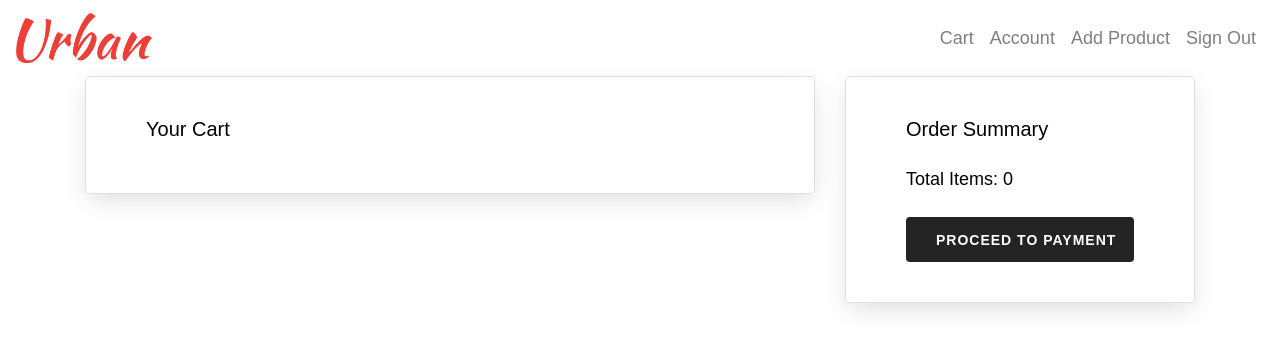
After one commit to nachiketgalande1609/urban, a Flask app: page /cart/ in a window 1280 px wide. The commit adds this page. Shown: the top 351 px of the page. Run offline with Flask 3, Linux system fonts and the light colour scheme; the visitor is signed in with stand-in values (Sample User, id 1); parts of the project's set-up code (start-up, migrations or seed data) failed here and were passed over; some libraries are stand-ins or nearby versions.

Commit message:
Added cart page, but does not function

```diff
--- a/app.py
+++ b/app.py
@@ -51,6 +51,11 @@ def account():
 def addproduct():
     return render_template('addproduct.html')
 
+@app.route('/cart/')
+@login_required
+def cart():
+    return render_template('cart.html')
+
 # Run the Flask application if this script is executed directly
 if __name__ == "__main__":
-    app.run(host='0.0.0.0', port=5000, debug=False)
+    app.run(debug=True)
--- a/templates/base.html
+++ b/templates/base.html
@@ -27,6 +27,9 @@
         <div class="collapse navbar-collapse" id="navbarSupportedContent">
             {% if session.logged_in %}
                 <ul class="navbar-nav ml-auto">
+                    <li class="nav-item">
+                        <a class="nav-link" href="{{ url_for('cart') }}">Cart</a>
+                    </li>
                     <li class="nav-item">
                         <a class="nav-link" href="{{ url_for('account') }}">Account</a>
                     </li>
--- /dev/null
+++ b/templates/cart.html
@@ -0,0 +1,48 @@
+{% extends "base.html" %}
+
+{% block content %}
+    <div class="container">
+        <div class="row">
+            <div class="col-md-8">
+                <div class="card mb-4">
+                    <div class="card-body">
+                        <h3 class="card-title">Your Cart</h3>
+                        <div class="cart-items">
+                            <!-- Loop through cart items retrieved from backend and display -->
+                            {% for item in cart_items %}
+                            <div class="cart-item">
+                                <div class="cart-item-details">
+                                    <h4>{{ item.product.name }}</h4>
+                                    <p>Price: ${{ item.product.price }}</p>
+                                    <!-- Additional item details -->
+                                </div>
+                                <div class="cart-item-actions">
+                                    <button onclick="removeFromCart('{{ item.id }}')" class="btn btn-sm btn-danger">Remove</button>
+                                </div>
+                            </div>
+                            {% endfor %}
+                            <!-- End of cart items loop -->
+                        </div>
+                    </div>
+                </div>
+            </div>
+            <div class="col-md-4">
+                <div class="card">
+                    <div class="card-body">
+                        <h3 class="card-title">Order Summary</h3>
+                        <p>Total Items: {{ cart_items|length }}</p>
+                        <!-- Additional order summary details -->
+                        <a href="/checkout" class="btn btn-primary">Proceed to Payment</a>
+                    </div>
+                </div>
+            </div>
+        </div>
+    </div>
+
+    <script>
+        function removeFromCart(itemId) {
+            // Implement AJAX request to remove item from the cart
+            // Update UI accordingly after removing the item
+        }
+    </script>
+{% endblock %}
--- a/templates/home.html
+++ b/templates/home.html
@@ -18,7 +18,11 @@
                         <h5 class="card-title">{{ product.name }}</h5>
                         <p class="card-text">${{ product.price }}</p>
                         {% if session.logged_in %}
-                        <a href="#" class="btn btn-primary">Add to Cart</a>
+                        <form name="add_to_cart_form">
+                            <input type="hidden" name="product_id" value="{{ product.id }}">
+                            <!-- Other hidden fields if needed -->
+                            <button type="submit" class="btn btn-primary">Add to Cart</button>
+                        </form>
                         {% endif %}
                         <!-- Additional product details -->
                     </div>
```
Also changed, not shown: static/styles.css (line endings or trailing spaces).
